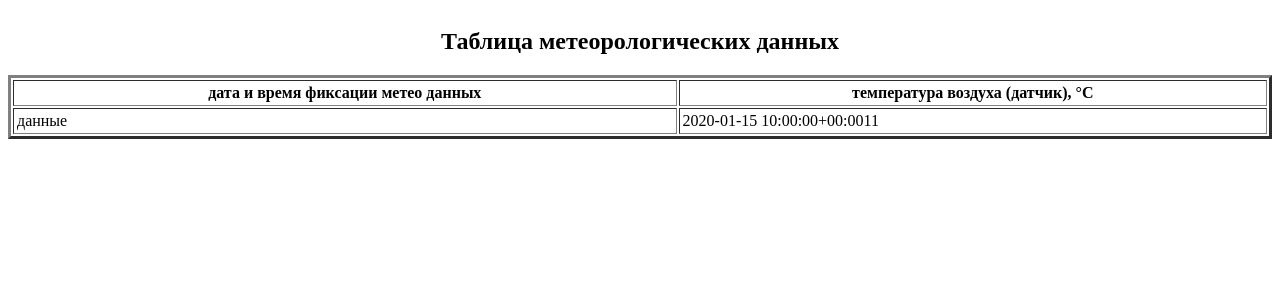
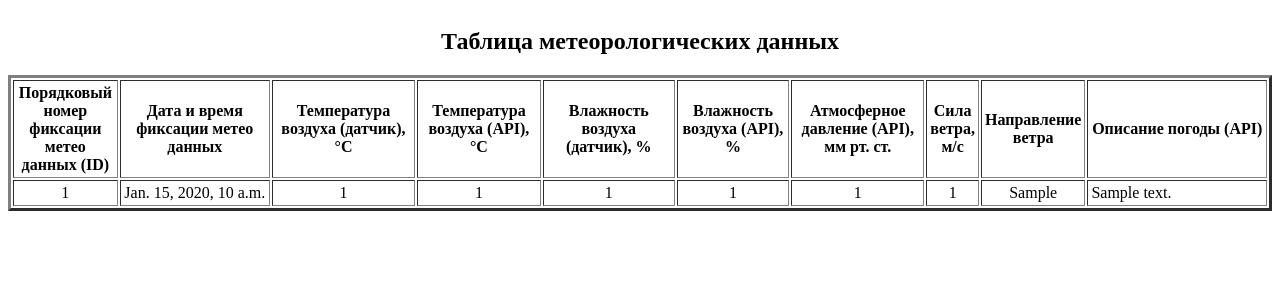
Before and after one commit to DunXav81/Apiary_online, a Django app: page /scales_apiary/ in a window 1280 px wide. Shown: the top 300 px of the page. Run offline with Django 4.2, Linux system fonts and the light colour scheme; tables that the repository leaves empty hold one stand-in row (values such as "Sample post").

Commit message:
Отображена в браузере таблица метеоданных

```diff
--- a/Apiary_online/scales_apiary/models.py
+++ b/Apiary_online/scales_apiary/models.py
@@ -31,7 +31,10 @@ class Weather_3(models.Model):
     weather_description_api = models.CharField(max_length=100)
 
     def __str__(self):
-        return str (self.date_time_fixing_values) + str(self.air_temperature_sensor) + str(self.air_temperature_api)
+        return str (self.id) + "; " + str (self.date_time_fixing_values) + "; " + str(self.air_temperature_sensor) + "; " + str(
+        self.air_temperature_api) + "; " + str(self.air_humidity_sensor) + "; " + str(self.air_humidity_api) + "; " + str(
+        self.atmospheric_pressure_api) + "; " + str(self.wind_power_api) + "; " +  str(self.wind_direction_api) + "; " + str(
+        self.weather_description_api)
 
 # date_time_weight_fixation = models.ForeignKey(Weight_2, on_delete=models.CASCADE)
 # ▲ Попробовать в случае активации связей с Weight_2.date_time_weight_fixation
--- a/Apiary_online/scales_apiary/templates/scales_apiary/meteo_data_table.html
+++ b/Apiary_online/scales_apiary/templates/scales_apiary/meteo_data_table.html
@@ -1,13 +1,49 @@
 <table border = "3", cellpadding = "3", width = "100%">
 	<caption><h2>Таблица метеорологических данных </h2></caption>
 	<tr>
-		<th>дата и время фиксации метео данных</th>
-		<th>температура воздуха (датчик), °C</th>
+	    <th> Порядковый номер фиксации метео данных (ID) </th>
+		<th> Дата и время фиксации метео данных </th>
+		<th> Температура воздуха (датчик), °C </th>
+		<th> Температура воздуха (API), °C </th>
+		<th> Влажность воздуха (датчик), % </th>
+		<th> Влажность воздуха (API), % </th>
+		<th> Атмосферное давление (API), мм рт. ст. </th>
+		<th> Сила ветра, м/с </th>
+		<th> Направление ветра </th>
+		<th> Описание погоды (API) </th>
 	</tr>
+
+	<!--
+
 	{% for meteo_data_1 in meteo_data_array %}
-	<tr>
+    <tr>
 		<td>данные</td>
 		<td>{{meteo_data_1}}</td>
 	</tr>
 	{% endfor %}
 	</table>
+
+	<tr>
+		<td>данные</td>
+		<td>{{meteo_data_array}}</td>
+	</tr>
+
+	API – Application Programming Interface, что значит программный интерфейс приложения.
+
+
+	-->
+
+    {% for el in meteo_data_array %}
+	<tr>
+	    <td width="8.5%" align="center" valign="top">{{el.id}}</td>
+		<td width="12.7%" align="center" valign="top">{{el.date_time_fixing_values}}</td>
+		<td width="11.9%" align="center" valign="top">{{el.air_temperature_sensor}}</td>
+		<td width="10.2%" align="center" valign="top">{{el.air_temperature_api}}</td>
+		<td width="11.0%" align="center" valign="top">{{el.air_humidity_sensor}}</td>
+		<td width="9.3%" align="center" valign="top">{{el.air_humidity_api}}</td>
+		<td width="11.0%" align="center" valign="top">{{el.atmospheric_pressure_api}}</td>
+		<td width="4.2%" align="center" valign="top">{{el.wind_power_api}}</td>
+		<td width="5.9%" align="center" valign="top">{{el.wind_direction_api}}</td>
+		<td width="15.3%" align="left" valign="top">{{el.weather_description_api}}</td>
+	</tr>
+	{% endfor %}
```
